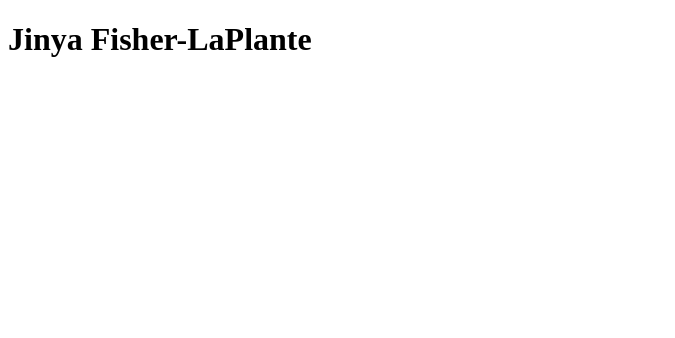
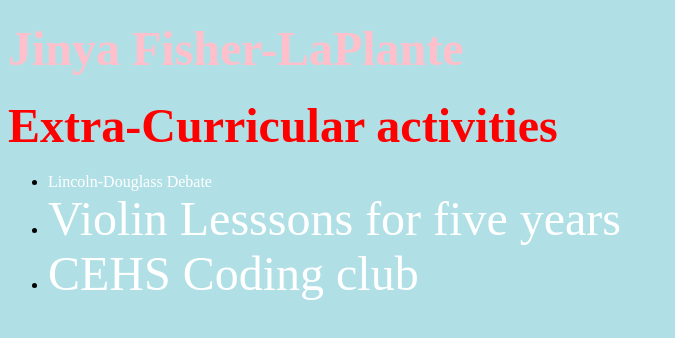
Before and after one commit to JinyaFisherLaPlante/jinya-website, a plain HTML site: page index.html in a window 1280 px wide. Shown: the whole page, without its empty margins (0-675 px from the left). Drawn offline with Linux system fonts and the light colour scheme.

Commit message:
Update index.html

```diff
--- a/index.html
+++ b/index.html
@@ -1,11 +1,14 @@
 <!DOCTYPE html>
-<body>
-<h1> Jinya Fisher-LaPlante </h1>
+<body style="background-color:powderblue;">
 
+<h1> <font size="25" color="pink"> Jinya Fisher-LaPlante </font> </h1>
 
-
-
-
+<h2> <font size="15" color="red"> Extra-Curricular activities </font> </h2>
+<ul>
+  <li> <font size="3" color="white"> Lincoln-Douglass Debate </font> </li>
+  <li> <font size="25" color="white"> Violin Lesssons for five years</font> </li>
+  <li> <font size="25" color="white"> CEHS Coding club </font> </li>
+</ul>
 
 </body>
 
```
